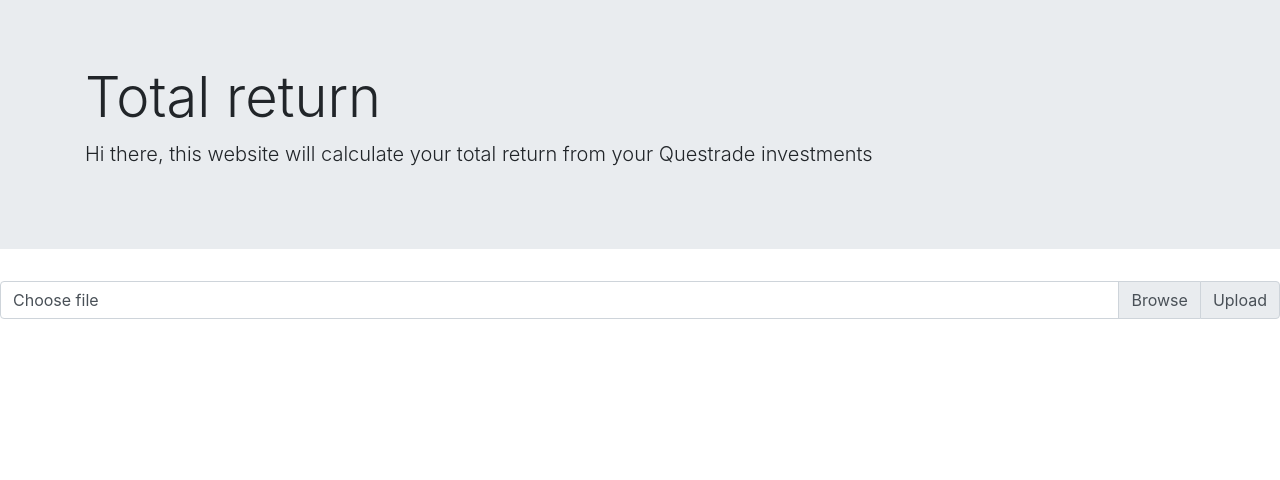
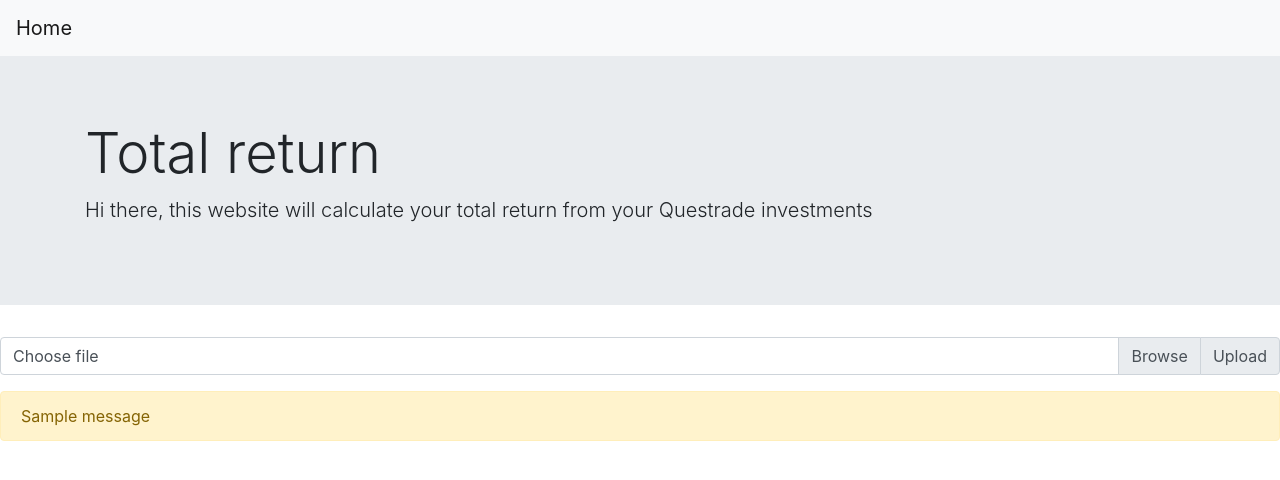
Before and after one commit to byronlin92/CalculateTotalReturn, a Flask app: page / in a window 1280 px wide. Shown: the top 480 px of the page. Run offline with Flask 2, Linux system fonts and the light colour scheme; one stand-in notice (Sample message) is shown; some libraries are stand-ins or nearby versions.

Commit message:
added error checking

```diff
--- a/application.py
+++ b/application.py
@@ -1,9 +1,11 @@
-from flask import Flask, render_template, request, flash, redirect
+from flask import Flask, render_template, request, flash, redirect, session
 from calculateTotalReturn import calculate_total_return
 
 ALLOWED_EXTENSIONS = set(['xlsx'])
 
 app = Flask(__name__)
+app.secret_key = "super secret key"
+
 app.config['MAX_CONTENT_LENGTH'] = 16 * 1024 * 1024
 
 def allowed_file(filename):
@@ -17,13 +19,17 @@ def home(name=None):
     if request.method == 'POST':
         # check if the post request has the file part
         if 'file' not in request.files:
-            flash('No file part')
+            flash('No file part, please attach a file')
             return redirect(request.url)
         file = request.files['file']
+
+        if file and not allowed_file(file.filename):
+            flash('Invalid file extension, please attach a xlsx file')
+
         # if user does not select file, browser also
         # submit an empty part without filename
         if file.filename == '':
-            flash('No selected file')
+            flash('No selected file, please attach a file ')
             return redirect(request.url)
         if file and allowed_file(file.filename):
             totalReturn = calculate_total_return(file)
--- a/calculateTotalReturn.py
+++ b/calculateTotalReturn.py
@@ -3,6 +3,9 @@ from lxml import html
 import requests
 from openpyxl import load_workbook
 import sys
+
+
+
 
 def get_stock_price(ticker):
     page = requests.get('https://ca.finance.yahoo.com/quote/' + ticker)
@@ -59,7 +62,7 @@ def calculate_total_return(excel_file):
     # print "book value: " + str(total_book_value)
     # print "dividends: " + str(total_dividends)
 
-    total_return = str((total_market_value - total_book_value + total_dividends) / total_book_value)
+    total_return = str(((total_market_value - total_book_value + total_dividends) / total_book_value)*100)
     print('total return is: ' + total_return, file=sys.stderr)
     return total_return
     # print "your total return is: " + total_return
--- a/templates/index.html
+++ b/templates/index.html
@@ -14,6 +14,13 @@
 
 <body>
 
+<nav class="navbar navbar-expand-lg navbar-light bg-light">
+  <a class="navbar-brand" href="">Home</a>
+  <button class="navbar-toggler" type="button" data-toggle="collapse" data-target="#navbarSupportedContent" aria-controls="navbarSupportedContent" aria-expanded="false" aria-label="Toggle navigation">
+    <span class="navbar-toggler-icon"></span>
+  </button>
+</nav>
+
 <div class="jumbotron jumbotron-fluid">
   <div class="container">
     <h1 class="display-4">Total return</h1>
@@ -25,7 +32,7 @@
   <div class="input-group mb-3">
       <div class="custom-file">
         <input type="file" name="file" class="custom-file-input" id="inputGroupFile02">
-        <label class="custom-file-label" for="inputGroupFile02" aria-describedby="inputGroupFileAddon02">Choose file</label>
+        <label class="custom-file-label" for="inputGroupFile02" id="file-upload-filename" aria-describedby="inputGroupFileAddon02">Choose file</label>
       </div>
 
     <div class="input-group-append">
@@ -35,12 +42,37 @@
 </form>
 
 {% if totalReturn %}
-<p>Your total return is: {{ totalReturn }}</p>
+<div class="alert alert-success" role="alert">Your total return is: {{ totalReturn }}</div>
 {% endif %}
 
 
-<!--{% if totalReturn %}-->
-<!--{% endif %}-->
+
+<!--for error messages-->
+{% for message in get_flashed_messages() %}
+  <div class="alert alert-warning" role="alert" class=flash> {{ message }}</div>
+
+{% endfor %}
+
+
+<script>
+// The following JS will set the file name in the choose file field box
+var input = document.getElementById( 'inputGroupFile02' );
+var infoArea = document.getElementById( 'file-upload-filename' );
+
+input.addEventListener( 'change', showFileName );
+
+function showFileName( event ) {
+  // the change event gives us the input it occurred in
+  var input = event.srcElement;
+
+  // the input has an array of files in the `files` property, each one has a name that you can use. We're just using the name here.
+  var fileName = input.files[0].name;
+
+  // use fileName however fits your app best, i.e. add it into a div
+  infoArea.textContent = 'File name: ' + fileName;
+}
+</script>
+
 
 <!-- jQuery and bootstrap -->
 <script src="https://ajax.googleapis.com/ajax/libs/jquery/3.3.1/jquery.min.js"></script>
```
